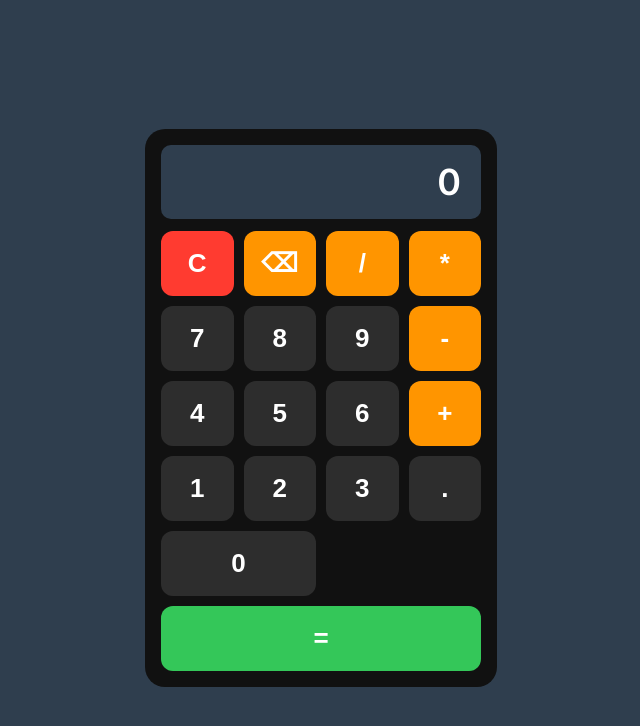
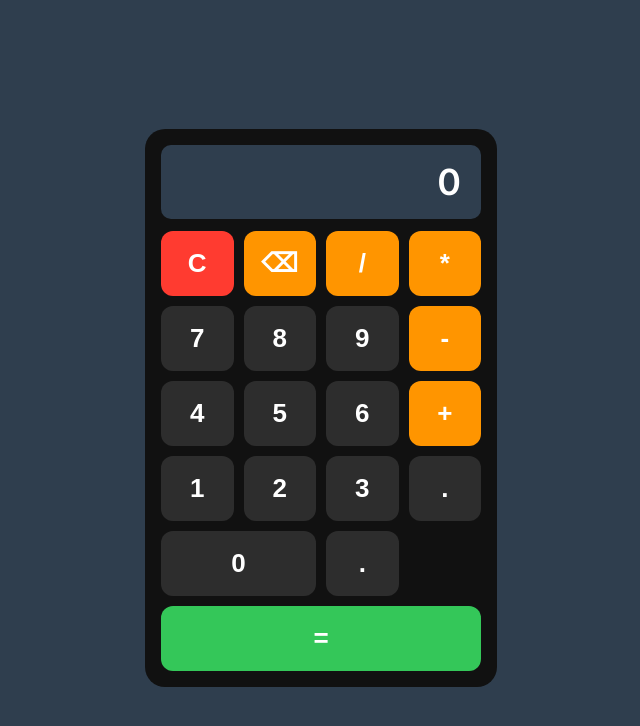
Before and after one commit to sergeisinetutov05/test, a plain HTML site: page index.html in a window 1280 px wide. Shown: the whole page, without its empty margins (319-959 px from the left). Drawn offline with Linux system fonts and the light colour scheme.

Commit message:
Update index.html

```diff
--- a/index.html
+++ b/index.html
@@ -121,6 +121,7 @@ button:active {
         <button class="number" onclick="addNum('.')">.</button>
 
         <button class="number zero" onclick="addNum(0)">0</button>
+        <button class="number" onclick="addNum('.')">.</button>
 
         <button class="equal" onclick="calc()">=</button>
     </div>
```
